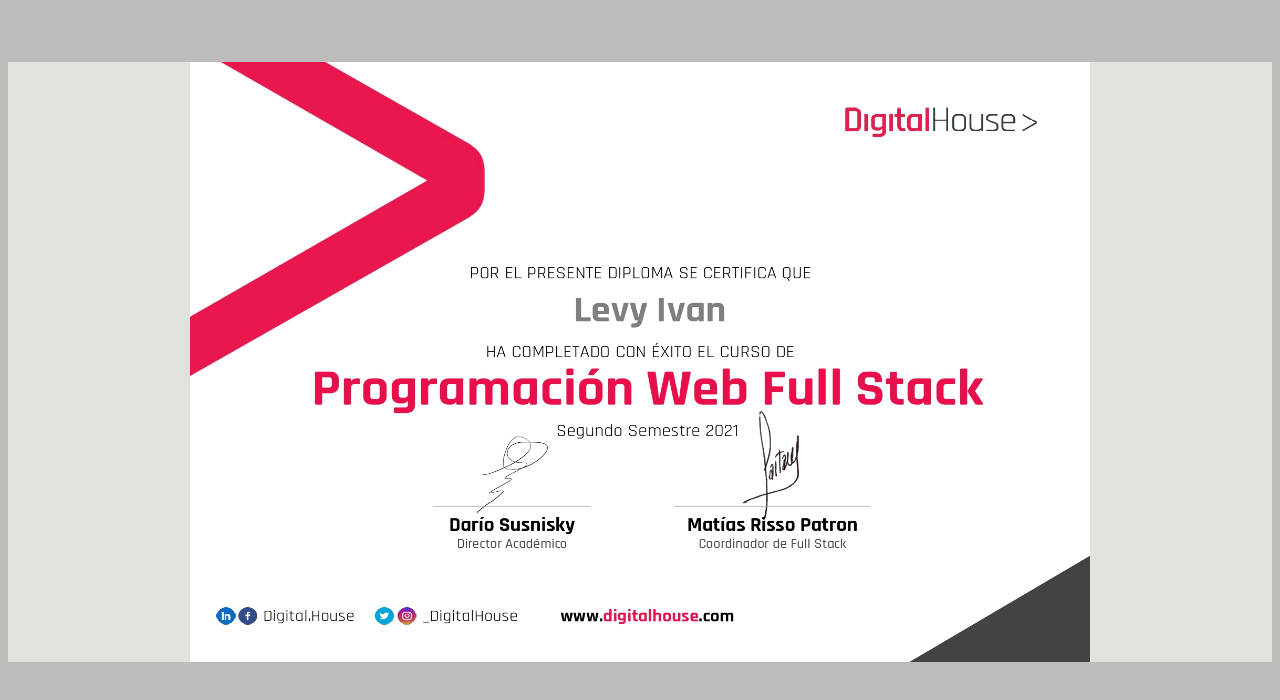
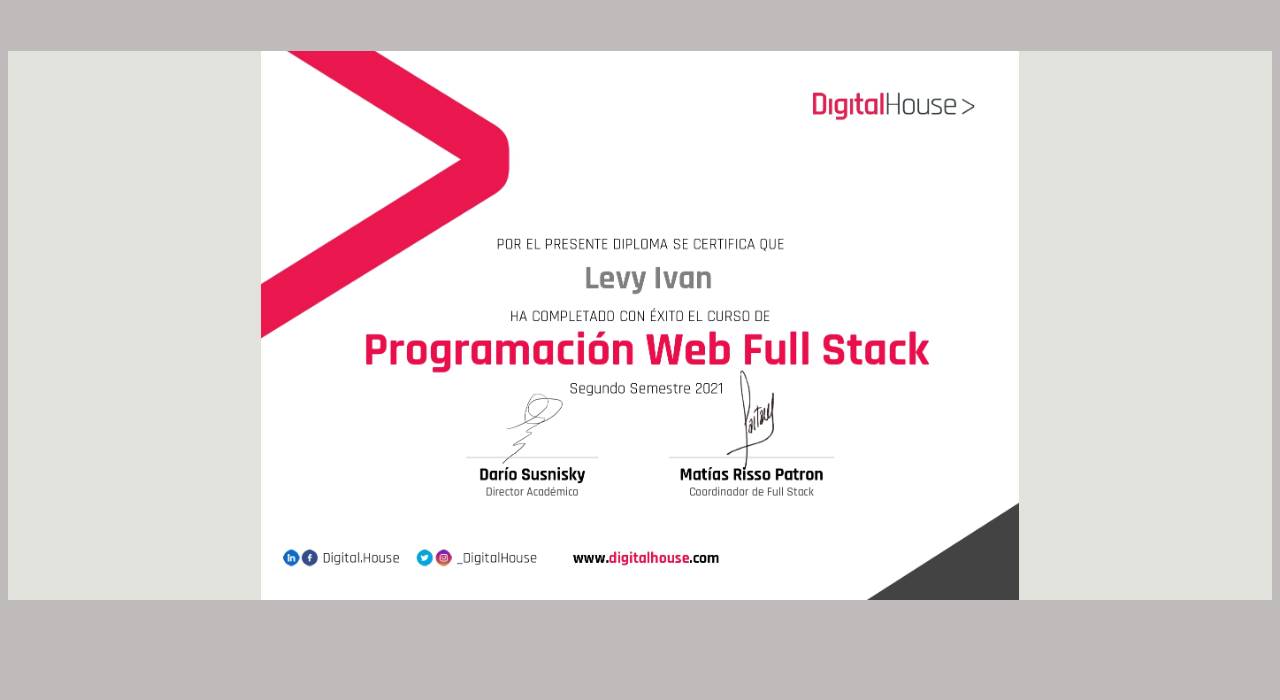
Before and after one commit to ivolevy/diplomaDigitalHouse, a plain HTML site: page index.html in a window 1280 px wide. Drawn offline with Linux system fonts and the light colour scheme.

Commit message:
changes to css

```diff
--- a/styles.css
+++ b/styles.css
@@ -4,7 +4,7 @@
 
 .diplomaDiv {
     background-color: rgb(226, 226, 221);
-    margin-top: 62px;
+    margin-top: 4%;
     width: 100%;
     display: flex;
     justify-content: center;
@@ -12,6 +12,6 @@
   }
 
   .diplomaImg {
-      height: 600px;
-      width: 900px;
+      height: 60%;
+      width: 60%;
   }
```
